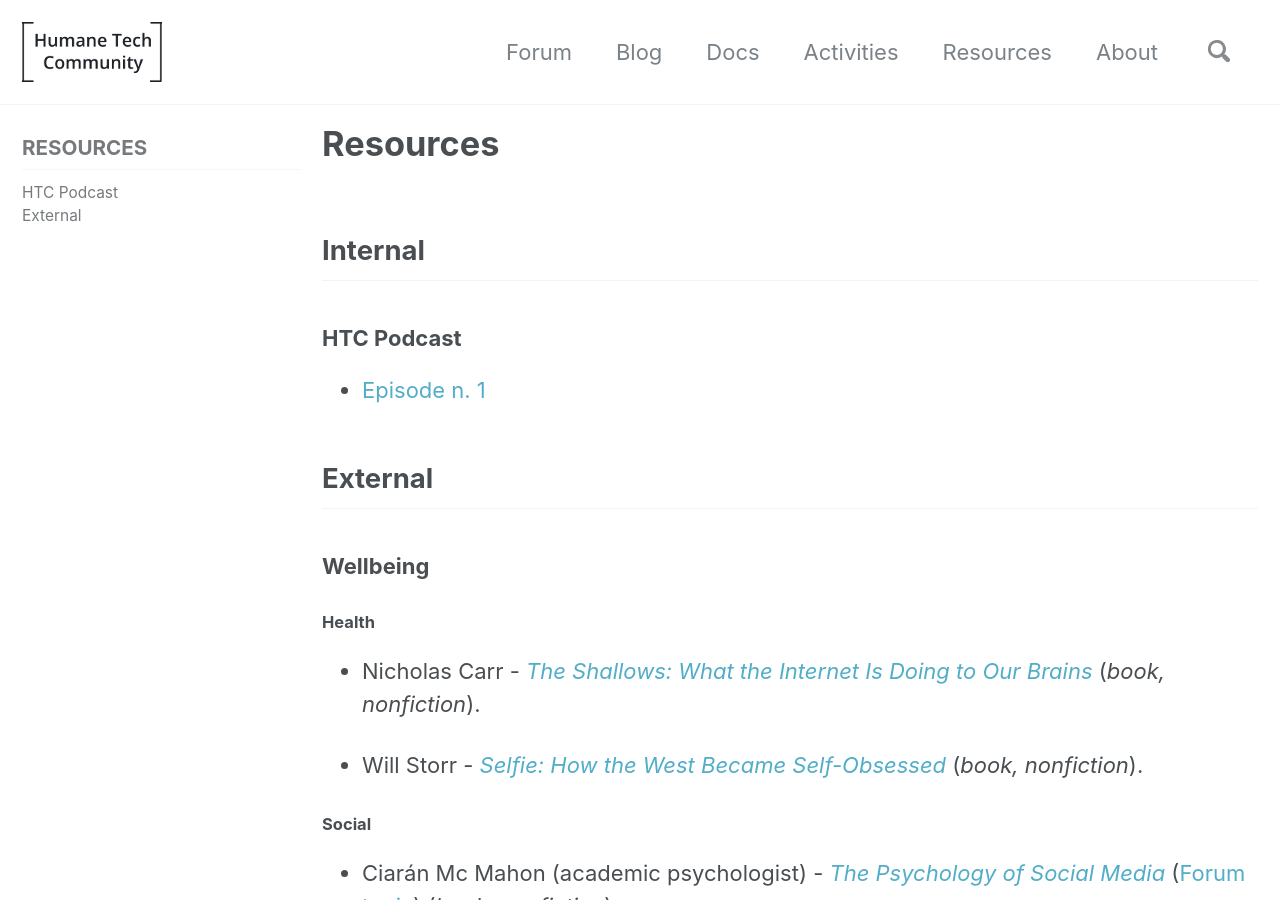
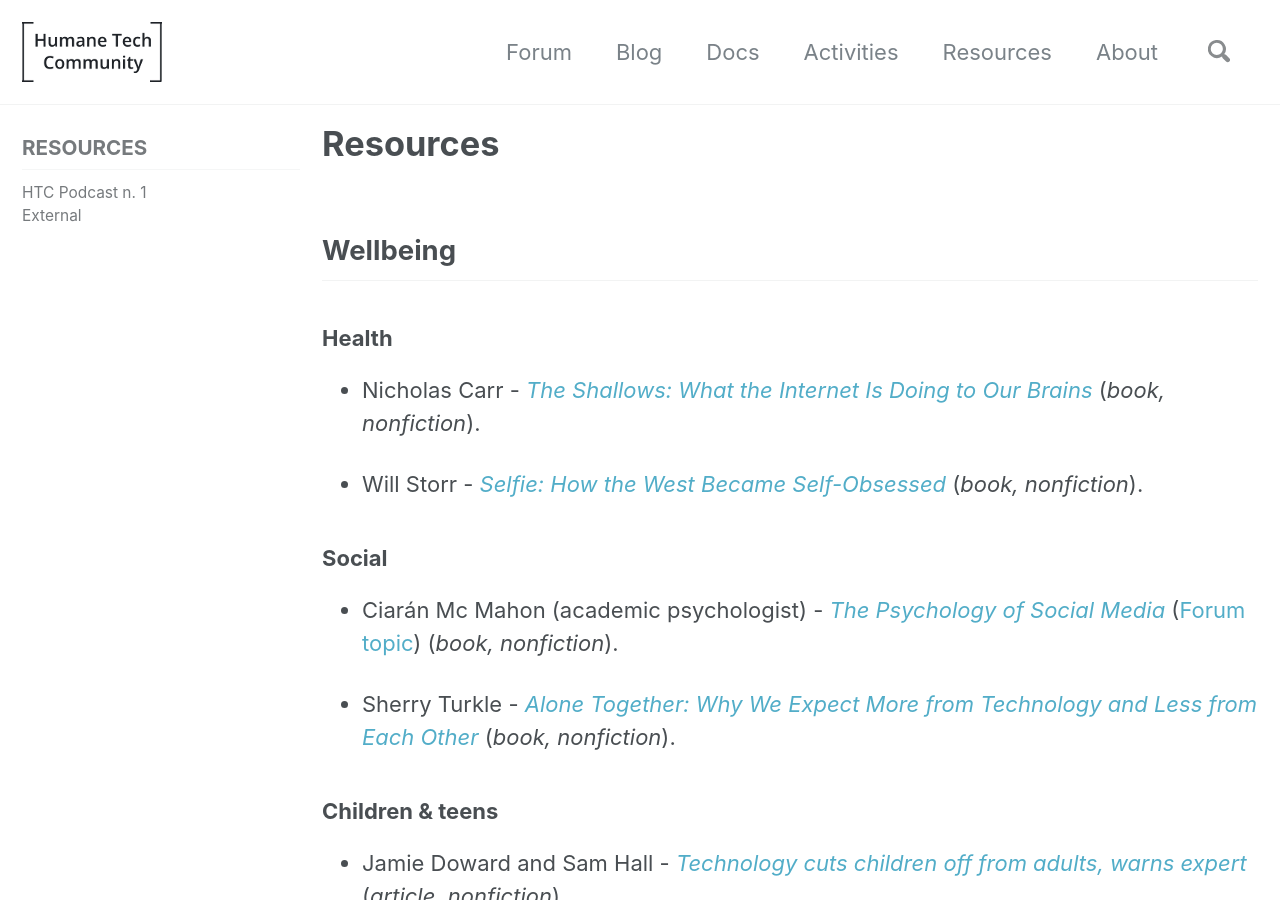
Before and after one commit to humanetech-community/community-hub, a Jekyll site: the page built from _resources/00-resources-root.md, in a window 1280 px wide and 900 px high. Built offline with Jekyll 4.4.1, drawn with Linux system fonts in a browser that asks for light colours; cached includes are drawn as plain includes; nearby versions of some CDN libraries.

Commit message:
Page updated - #96

```diff
--- a/_resources/00-resources-root.md
+++ b/_resources/00-resources-root.md
@@ -8,35 +8,27 @@
   nav: "resources"
 custom_pagination:
   prev: /activities/
-  next: /episode-1/
+
 ---
 
-## Internal
 
-### HTC Podcast
+## Wellbeing
 
-- [Episode n. 1](./htc-podcast/episode-1)
-
-
-## External
-
-### Wellbeing
-
-#### Health
+### Health
 
 - Nicholas Carr - [_The Shallows: What the Internet Is Doing to Our Brains_](http://www.nicholascarr.com/?page_id=16) (_book, nonfiction_).
 
 - Will Storr - [_Selfie: How the West Became Self-Obsessed_](https://www.panmacmillan.com/authors/will-storr/selfie/9781447283669) (_book, nonfiction_).
 
 
-#### Social
+### Social
 
 - Ciarán Mc Mahon (academic psychologist) - [_The Psychology of Social Media_](https://www.routledge.com/The-Psychology-of-Social-Media-1st-Edition/Mc-Mahon/p/book/9781138047754) ([Forum topic](https://community.humanetech.com/t/new-book-the-psychology-of-social-media/3759)) (_book, nonfiction_).
 
 - Sherry Turkle - [_Alone Together: Why We Expect More from Technology and Less from Each Other_](https://www.mit.edu/~sturkle/) (_book, nonfiction_).
 
 
-#### Children & teens
+### Children & teens
 
 - Jamie Doward and Sam Hall - [_Technology cuts children off from adults, warns expert_](https://www.theguardian.com/society/2019/apr/27/technology-threatens-child-development-psychology-expert-warns) (_article, nonfiction_).
 
@@ -44,7 +36,7 @@
 
 ---
 
-### Society
+## Society
 
 
 - [_Corporate Surveillance in Everyday Life_](https://crackedlabs.org/en/corporate-surveillance) - Cracked Labs report, June 2017 (_article, nonfiction_).
@@ -69,7 +61,7 @@
 - Carole Cadwalladr - [Facebook's role in Brexit - and the threat to democracy](https://www.ted.com/talks/carole_cadwalladr_facebook_s_role_in_brexit_and_the_threat_to_democracy) (_TED, talk_).
 
 
-#### Privacy
+### Privacy
 
 - Episodes from the [Borja Moya Show](https://www.youtube.com/channel/UC_2o3uWeoQdoBpBdiHJ3O0Q):
 
@@ -88,7 +80,7 @@
 
 
 
-### Freedom
+## Freedom
 
 - James Williams - [_Stand Out of Our Light: Freedom and Resistance in the Attention Economy_](https://www.cambridge.org/core/books/stand-out-of-our-light/3F8D7BA2C0FE3A7126A4D9B73A89415D) (_book, nonfiction_).
 
@@ -96,13 +88,13 @@
 
 - Mozilla Foundation - [_Internet Health Report 2019_](https://internethealthreport.org/2019/) (_report_).
 
-#### Security
+### Security
 
 - Bruce Schneier - [_Data and Goliath: The Hidden Battles to Collect Your Data and Control Your World_](https://www.schneier.com/books/data_and_goliath/) (_book, nonfiction_).
 
 ---
 
-### Alignment
+## Alignment
 
 - David Jay - [_Why Some Movements Thrive and Others Don’t_](https://medium.com/s/story/relationship-machines-675305924d5?sk=b277bbdf2843f22d3a81d79bc20e98ca) (_article, nonfiction_).
 
```
Also changed, not shown: _data/navigation.yml (+2 -5 lines), _resources/htc-podcast/01-episode.md (+1 -3 lines), _resources/htc-podcast/01-transcript.md (+1 -3 lines).
